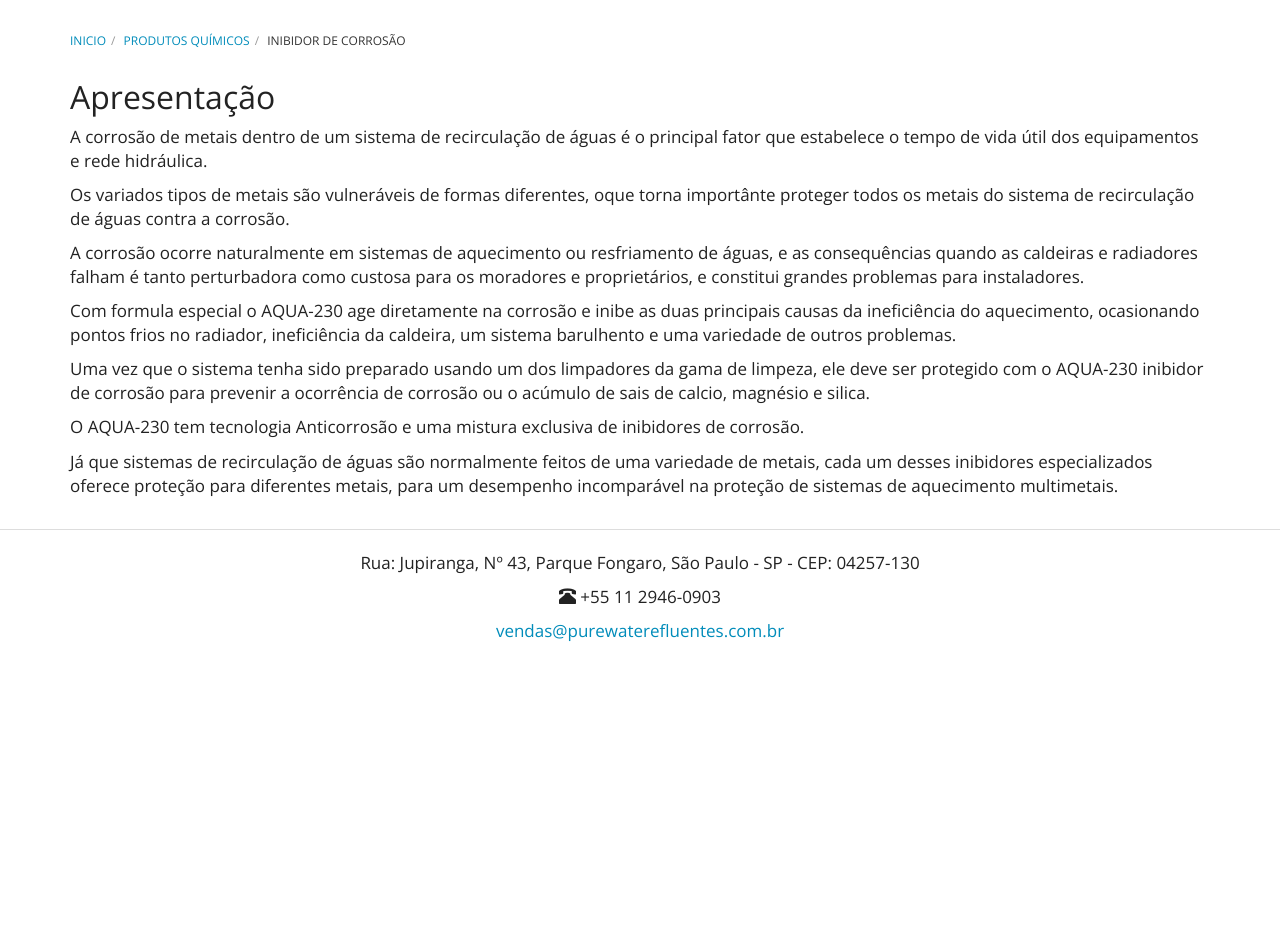
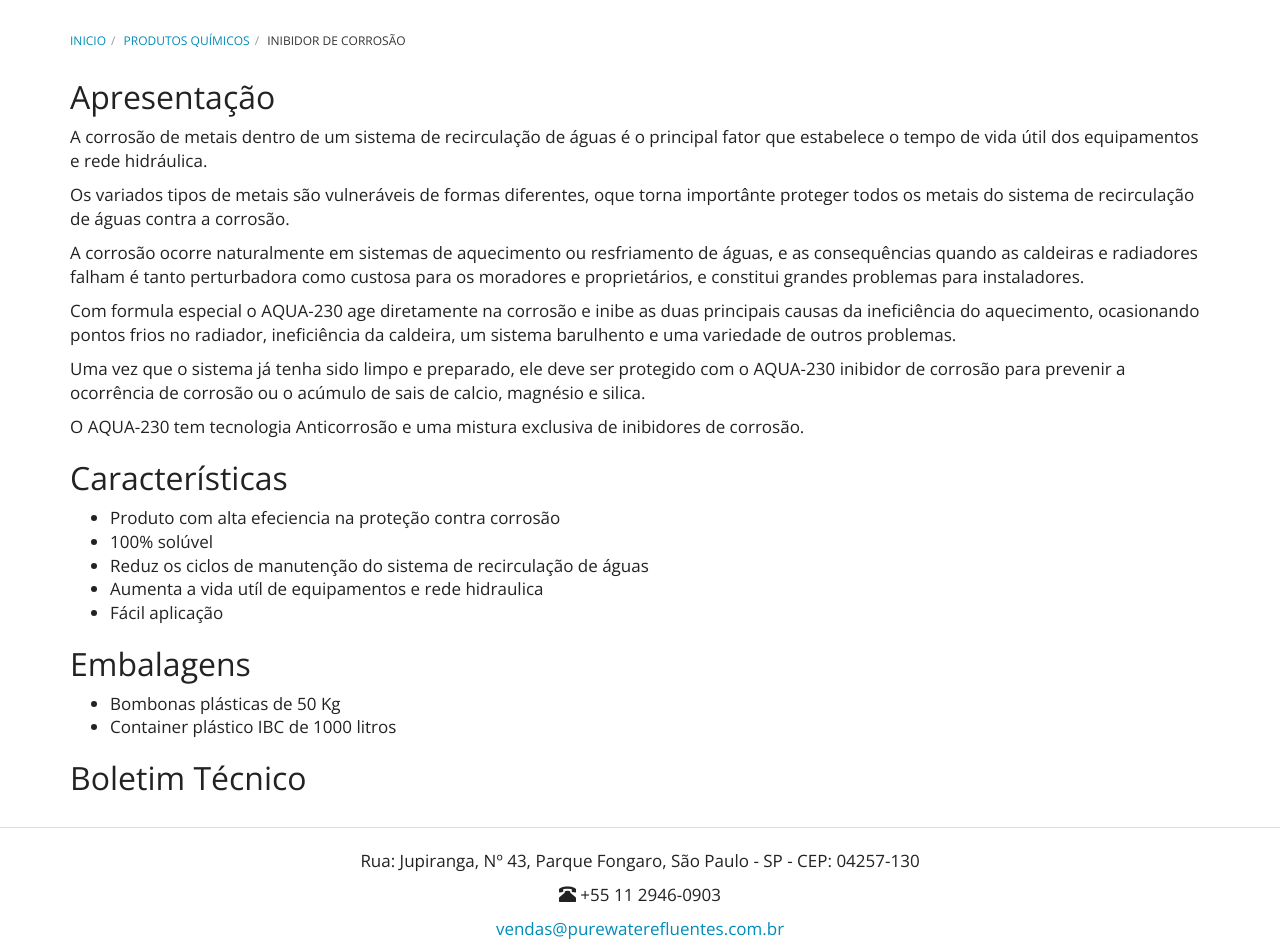
Before and after one commit to purewaterefluentes/purewaterefluentes.github.io, a Jekyll site: the page built from produtos/inibidor-de-corrosao.md, in a window 1280 px wide and 1251 px high. Shown: the part 299-1251 px from the top of the window. Built offline with Jekyll 4.4.1, drawn with Linux system fonts in a browser that asks for light colours; nearby versions of some CDN libraries; library files that are not in the unit come from our copies.

Commit message:
Update inibidor-de-corrosao.md

```diff
--- a/produtos/inibidor-de-corrosao.md
+++ b/produtos/inibidor-de-corrosao.md
@@ -15,8 +15,22 @@
 
 Com formula especial o AQUA-230 age diretamente na corrosão e inibe as duas principais causas da ineficiência do aquecimento, ocasionando pontos frios no radiador, ineficiência da caldeira, um sistema barulhento e uma variedade de outros problemas.
 
-Uma vez que o sistema tenha sido preparado usando um dos limpadores da gama de limpeza, ele deve ser protegido com o AQUA-230 inibidor de corrosão para prevenir a ocorrência de corrosão ou o acúmulo de sais de calcio, magnésio e silica.
+Uma vez que o sistema já tenha sido limpo e preparado, ele deve ser protegido com o AQUA-230 inibidor de corrosão para prevenir a ocorrência de corrosão ou o acúmulo de sais de calcio, magnésio e silica.
 
 O AQUA-230 tem tecnologia Anticorrosão e uma mistura exclusiva de inibidores de corrosão.
 
-Já que sistemas de recirculação de águas são normalmente feitos de uma variedade de metais, cada um desses inibidores especializados oferece proteção para diferentes metais, para um desempenho incomparável na proteção de sistemas de aquecimento multimetais.
+## Características
+
+- Produto com alta efeciencia na proteção contra corrosão
+- 100% solúvel
+- Reduz os ciclos de manutenção do sistema de recirculação de águas
+- Aumenta a vida utíl de equipamentos e rede hidraulica
+- Fácil aplicação
+
+
+## Embalagens
+
+- Bombonas plásticas de 50 Kg
+- Container plástico IBC de 1000 litros
+
+## Boletim Técnico
```
